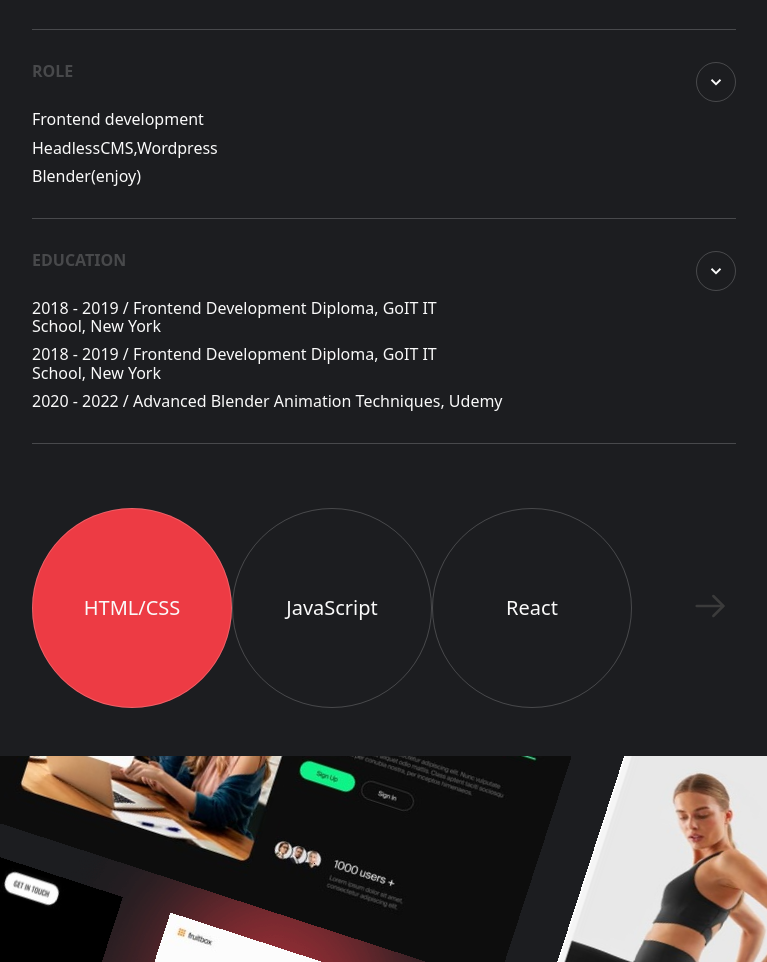
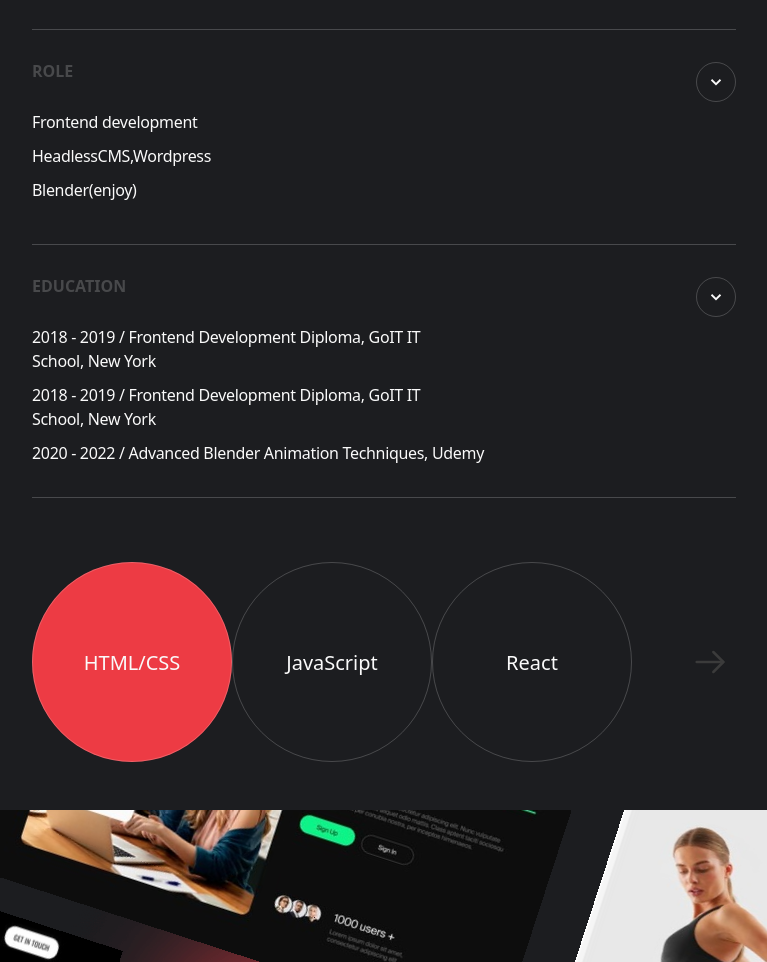
Before and after one commit to DenysOvsiienko/105-cyber-solutions-team-project-2, a website built with Vite: page src/index.html in a window 1280 px wide. Shown: the part 2907-3869 px from the top of the page, without its empty margins (256-1023 px from the left). Built offline with nearby package versions, Linux system fonts and the light colour scheme.

Commit message:
about-me section revision

```diff
--- a/src/css/about-me.css
+++ b/src/css/about-me.css
@@ -62,20 +62,52 @@
 
 /*/////////      Section Accordion      ///////////*/
 
-.about-me-text {
+.accordion-container-about-me {
+  display: flex;
+  flex-direction: column;
+  gap: 20px;
+  margin-bottom: 32px;
+}
+
+@media only screen and (min-width: 768px) {
+  .accordion-container-about-me {
+    gap: 32px;
+    margin-bottom: 64px;
+  }
+}
+
+@media only screen and (min-width: 1440px) {
+  .accordion-container-about-me {
+    margin-bottom: 96px;
+  }
+}
+
+.about-me-text,
+.rule-text,
+.education-text {
   line-height: 1.5;
   letter-spacing: -0.02em;
+  width: 340px;
+}
+
+@media only screen and (min-width: 768px) {
+  .about-me-text,
+  .rule-text,
+  .education-text {
+    width: 704px;
+  }
+}
+
+@media only screen and (min-width: 1440px) {
+  .about-me-text,
+  .rule-text,
+  .education-text {
+    width: 612px;
+  }
 }
 
 .ac-about-me {
   border-bottom: 1px solid rgba(250, 250, 250, 0.2);
-  margin-bottom: 20px;
-}
-
-@media only screen and (min-width: 768px) {
-  .ac-about-me {
-    margin-bottom: 32px;
-  }
 }
 
 .ac-header-about-me {
@@ -104,7 +136,7 @@
 
 .ac-button-about-me:hover,
 .ac-button-about-me:focus {
-  border: 1px solid rgba(250, 250, 250, 0.5);
+  border: 1px solid rgba(250, 250, 250, 1);
 }
 
 .block-about-me {
@@ -130,12 +162,13 @@
 }
 
 .ac-panel-about-me {
+  display: flex;
   background-color: transparent;
 }
 
 @media only screen and (min-width: 1440px) {
   .ac-panel-about-me {
-    margin-left: 696px;
+    justify-content: flex-end;
   }
 }
 
@@ -218,7 +251,6 @@
 @media only screen and (min-width: 768px) {
   .swiper-container-about-me {
     font-size: 20px;
-    margin-top: 64px;
   }
 
   .circle {
@@ -228,11 +260,6 @@
   }
 }
 
-@media only screen and (min-width: 1440px) {
-  .swiper-container-about-me {
-    margin-top: 96px;
-  }
-}
 @media only screen and (min-width: 768px) and (max-width: 1439px) {
   .slide-tab {
     display: none;
@@ -246,11 +273,10 @@
   .circle {
     width: 130px;
     height: 130px;
-    font-size: 20px;
   }
 }
 
-.sviper-svg {
+.swiper-svg {
   display: flex;
   justify-content: center;
   align-items: center;
--- a/src/partials/about-me.html
+++ b/src/partials/about-me.html
@@ -28,7 +28,7 @@
                     <h2 class="ac-header-about-me">About me </h2>
                     <button type="button" class="ac-button-about-me" aria-label="show resume description">
                         <svg width="20" height="20">
-                            <use href="../img/icons.svg#icon-arrow-up"></use>
+                            <use href="./img/icons.svg#icon-arrow-up"></use>
                         </svg></button>
                 </div>
                 <div class="ac-panel-about-me">
@@ -63,7 +63,7 @@
                     <h2 class="ac-header-about-me">Role</h2>
                     <button type="button" class="ac-button-about-me" aria-label="show role description">
                         <svg width="20" height="20">
-                            <use href="../img/icons.svg#icon-arrow-down"></use>
+                            <use href="./img/icons.svg#icon-arrow-down"></use>
                         </svg>
                     </button>
                 </div>
@@ -71,7 +71,7 @@
                     <div class="content-rule">
                         <p class="rule-text">Frontend development</p>
                         <p class="rule-text">HeadlessCMS,Wordpress</p>
-                        <p>Blender(enjoy)</p>
+                        <p class="rule-text">Blender(enjoy)</p>
                     </div>
                 </div>
             </div>
@@ -81,23 +81,20 @@
                     <h2 class="ac-header-about-me">Education</h2>
                     <button type="button" class="ac-button-about-me" aria-label="show education description"><svg
                             width="20" height="20">
-                            <use href="../img/icons.svg#icon-arrow-down"></use>
+                            <use href="./img/icons.svg#icon-arrow-down"></use>
                         </svg></button>
                 </div>
                 <div class="ac-panel-about-me">
                     <div class="content-education">
                         <ul class="ac-panel-list">
                             <li class="ac-panel-item">
-                                <p>2018 - 2019 / Frontend Development Diploma, GoIT IT </p>
-                                <p class="education-text">School, New York</p>
+                                <p class="education-text">2018 - 2019 / Frontend Development Diploma, GoIT IT <br> School, New York</p>
                             </li>
                             <li class="ac-panel-item">
-                                <p>2018 - 2019 / Frontend Development Diploma, GoIT IT </p>
-                                <p class="education-text">School, New York</p>
+                                <p class="education-text">2018 - 2019 / Frontend Development Diploma, GoIT IT <br> School, New York</p>
                             </li>
                             <li class="ac-panel-item">
-                                <p>2020 - 2022 / Advanced Blender Animation Techniques, Udemy</p>
-
+                                <p class="education-text">2020 - 2022 / Advanced Blender Animation Techniques, Udemy</p>
                             </li>
                         </ul>
                     </div>
@@ -129,8 +126,8 @@
                     <div class="circle">Soft skills</div>
                 </div>
                 <div class="swiper-slide">
-                    <button class="swiper-button-next" type="button"><svg width="28" height="28">
-                            <use href="../img/icons.svg#icon-arrow-right"></use>
+                    <button class="swiper-button-next" type="button"><svg class="swiper-svg" width="28" height="28">
+                            <use href="./img/icons.svg#icon-arrow-right"></use>
                         </svg>
                     </button>
                 </div>
```
